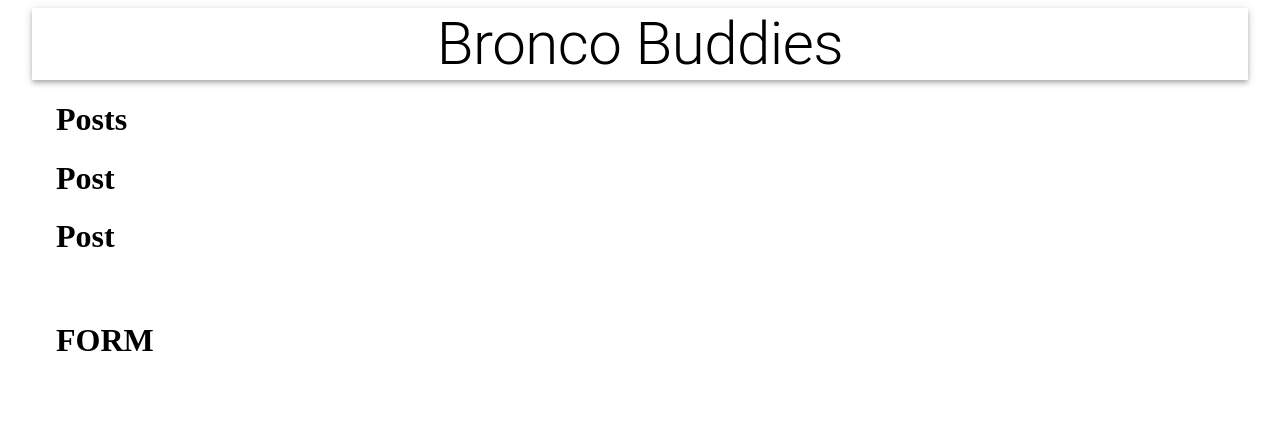
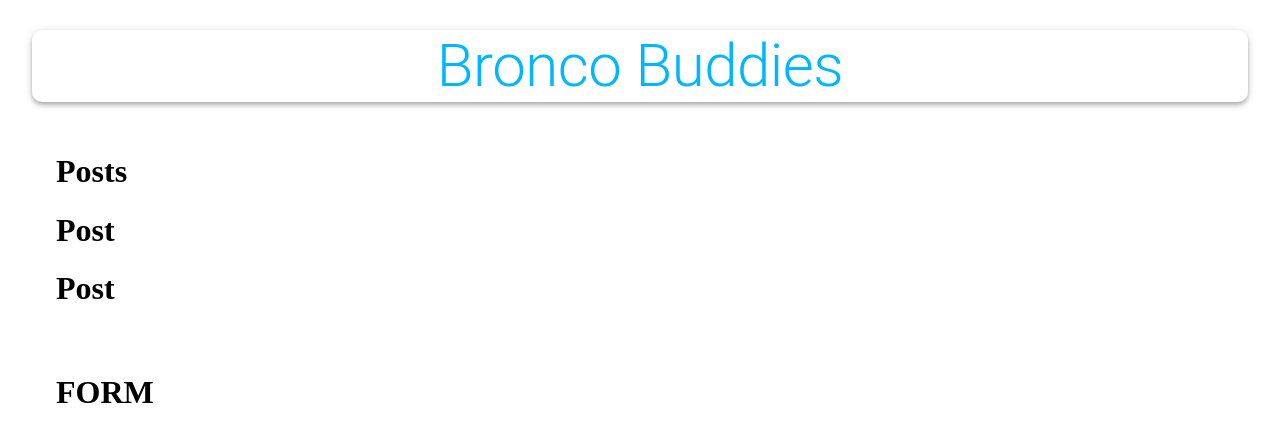
Before and after one commit to gitgudorgitrekt/BroncoBuddies, a React (Create React App) app in the folder my-app/: page / in a window 1280 px wide. Shown: the top 442 px of the page. Built offline with nearby package versions, Linux system fonts and the light colour scheme.

Commit message:
Started Adding Styling
Basic Styling from tutorial
update to something closer to design later

```diff
--- a/my-app/src/App.js
+++ b/my-app/src/App.js
@@ -1,24 +1,23 @@
-import Button from 'react-bootstrap/Button';
 import React from 'react';
 import { Container, AppBar, Typography, Grow, Grid} from '@material-ui/core';
 import Posts from './components/Posts/Posts';
 import Form from './components/Form/Form';
+import useStyles from './styles'
 //import name from './images/name.png';
 
 const App = () => {
+    const classes = useStyles();
     return (
         <Container maxidth="lg">
-            <AppBar position="static" color="inherit">
+            <AppBar className={classes.appBar} position="static" color="inherit">
                 <Typography
-                    variant="h2"
-                    align="center">
+                    className={classes.heading} variant="h2" align="center">
                         Bronco Buddies
                 </Typography>
             </AppBar>
             <Grow in>
                 <Container>
-                    <Grid container justify="space between"
-                    alignItems="strech" spacing={3}>
+                    <Grid container justify="space between" alignItems="strech" spacing={3}>
                         <Grid item xs={12} sm={7}>
                             <Posts />
                             </Grid>
--- /dev/null
+++ b/my-app/src/styles.js
@@ -0,0 +1,18 @@
+import { makeStyles } from '@material-ui/core/styles';
+//TODO customize later
+export default makeStyles(() =>({
+    appBar: {
+        borderRadius: 10,
+        margin: '30px 0',
+        display: 'flex',
+        flexDirection: 'row',
+        justifyContent: 'center',
+        alignItems: 'center',
+      },
+      heading: {
+        color: 'rgba(0,183,255, 1)',
+      },
+      image: {
+        marginLeft: '15px',
+      },
+}));
```
